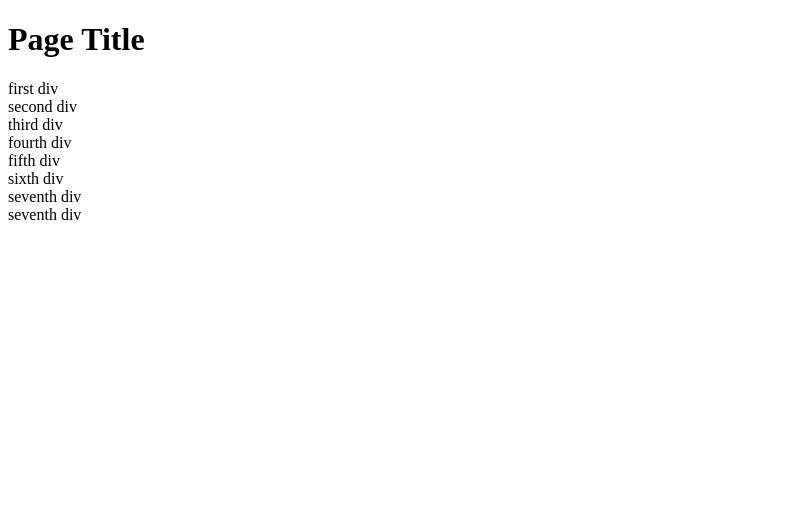
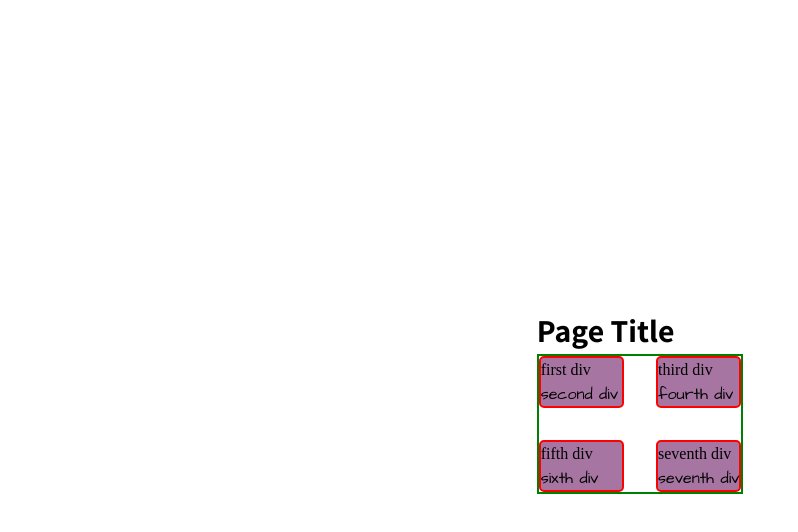
Before and after one commit to GingerKiwi/Exploring-CSS-Layouts, a plain HTML site: page index.html in a window 1280 px wide. Shown: the whole page, without its empty margins (0-798 px from the left). Drawn offline with Linux system fonts and the light colour scheme; a web font is replaced by a local one.

Commit message:
add css reset and a11y @media to styles.css

```diff
--- a/index.html
+++ b/index.html
@@ -11,20 +11,29 @@
       href="https://fonts.googleapis.com/css2?family=Architects+Daughter&family=Assistant:wght@400;500;600;700;800&family=IBM+Plex+Sans:ital,wght@0,400;0,500;0,600;0,700;1,400;1,500;1,600;1,700&family=Lora:ital,wght@0,400;0,500;0,600;0,700;1,400;1,500;1,600;1,700&family=Marcellus&family=Marcellus+SC&display=swap"
       rel="stylesheet"
     />
+    <link rel="stylesheet" href="/styles.css" />
 
     <title>Exploring CSS Layouts</title>
   </head>
   <body>
+    <h1>Page Title</h1>
     <main>
-      <h1>Page Title</h1>
-      <div class="div-1">first div</div>
-      <div class="div-2">second div</div>
-      <div class="div-3">third div</div>
-      <div class="div-4">fourth div</div>
-      <div class="div-5">fifth div</div>
-      <div class="div-6">sixth div</div>
-      <div class="div-7">seventh div</div>
-      <div class="div-8">seventh div</div>
+      <article>
+        <div class="div-1">first div</div>
+        <div class="div-3 font-family-cursive">second div</div>
+      </article>
+      <article>
+        <div class="div-3">third div</div>
+        <div class="div-4 font-family-cursive">fourth div</div>
+      </article>
+      <article>
+        <div class="div-5">fifth div</div>
+        <div class="div-6 font-family-cursive">sixth div</div>
+      </article>
+      <article>
+        <div class="div-7">seventh div</div>
+        <div class="div-8 font-family-cursive">seventh div</div>
+      </article>
     </main>
   </body>
 </html>
--- a/styles.css
+++ b/styles.css
@@ -1,5 +1,9 @@
 :root {
     /* typography */
+
+    --font-family-handwriting-ad-1: 'Architects Daughter', cursive;
+    --font-family-sans-asst-1: 'Assistant', sans;
+    --font-family-sans-2: 'IBM Plex Sans', sans-serif;
 
     /* colours */
     /* generated by: https://coolors.co/25283d-8f3985-a675a1-cea2ac-efd9ce  */
@@ -8,4 +12,122 @@
     --african-violet: #a675a1ff;
     --rosy-brown: #cea2acff;
     --champagne-pink: #efd9ceff;
+
 }
+
+/* ------------ */
+/* --CSS RESET --*/
+
+/* Box Sizing Rules */
+*,
+*::before,
+*::after {
+    box-sizing: border-box;
+}
+
+/* Remove Default Margin */
+body,
+h1,
+h2,
+h3,
+h4,
+p,
+figure,
+blockquote,
+dl,
+dd {
+    margin: 0;
+}
+
+/* Remove List Styles on ul, ol elements with a list role, which suggest default styling will be removed */
+
+ul[role="list"],
+ol[role="list"] {
+    list-style: none;
+}
+
+/* Set Core Root Defaults */
+html:focus-within {
+    scroll-behavior: smooth;;
+}
+
+/* Set Core Body Defaults */
+body {
+    min-height: 100vh;
+    text-rendering: optimizeSpeed;
+    line-height: 1.5;
+}
+
+/* Elements That Don't Have a Class Get Default Styles */
+a:not([class]) {
+    text-decoration-skip-ink: auto;
+}
+
+/* Make Images Easier to Work With */
+img,
+picture {
+    max-width: 100%;
+    display: block;
+}
+
+/* Inherit Fonts for Inputs and Buttons */
+input,
+button,
+textarea,
+select {
+    font: inherit;
+}
+
+/* ------------ */
+/* -- A11Y --  */
+
+/* Remove all animations, transitions, and smooth scrolling for people that prefer not to see them */
+@media (prefers-reduced-motion: reduce) {
+    html:focus-within {
+        scroll-behavior: auto;
+    }
+
+    *,
+    *::before,
+    *::after {
+        animation-duration: 0.01ms !important;
+        animation-iteration-count: 1 !important;
+        transition-duration: 0.01ms !important;
+        scroll-behavior: auto !important;
+    }
+}
+/* ------------ */
+
+
+
+
+
+
+/* Typography */
+
+h1 {
+    font-family: var(--font-family-sans-asst-1);
+}
+
+.font-family-cursive {
+    font-family: var(--font-family-handwriting-ad-1);
+}
+
+/* Layout */
+
+body {
+    display: grid;
+    place-content: center;
+}
+main {
+    display: grid;
+    gap: 2rem;
+    grid-template-columns: repeat(2, 1fr);
+    /* max-width: 80vw; */
+    border: 2px green solid;
+}
+article {
+    background-color: var(--african-violet);
+    border: red solid 2px;
+    border-radius: 5px;
+}
```
Also changed, not shown: 1 other file.
